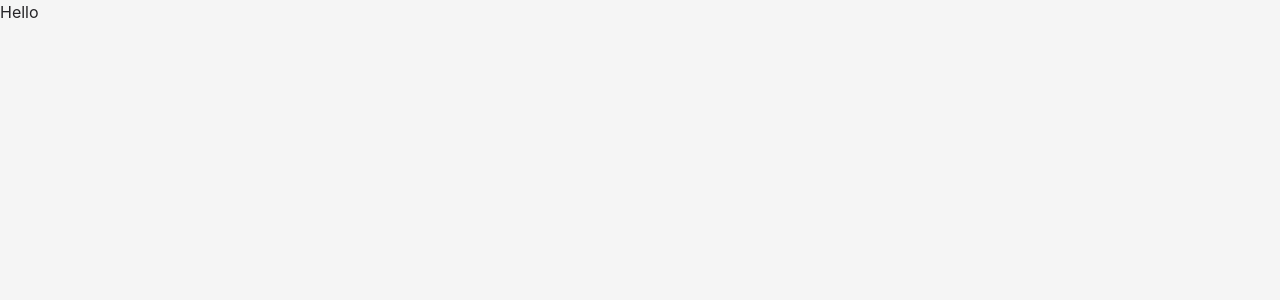
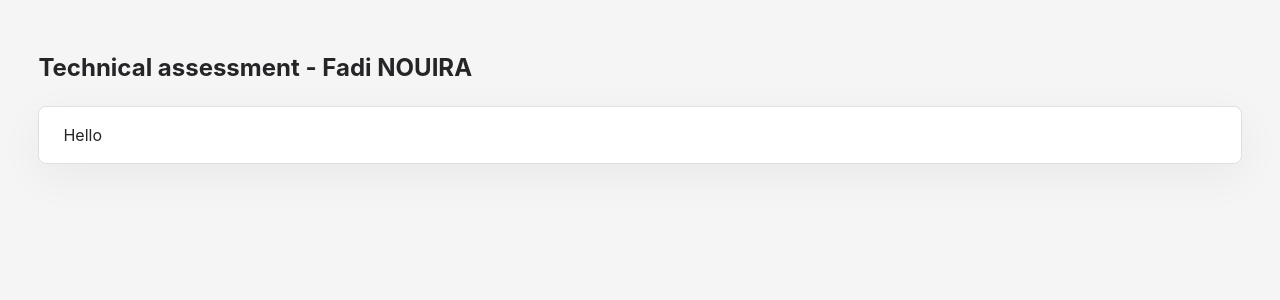
Before and after one commit to fadinouira/technical-assessment, a React (Vite) app: page / in a window 1280 px wide. Shown: the top 300 px of the page. Built offline with nearby package versions, Linux system fonts and the light colour scheme.

Commit message:
HOME-PAGE: Initialize AddressConnections Page

```diff
--- a/src/App.tsx
+++ b/src/App.tsx
@@ -1,5 +1,5 @@
 import MainLayout from 'layouts/MainLayout/MainLayout';
-import AddressConnectionsPage from './pages/AddressConnectionsPage/AddressConnectionsPage';
+import AddressConnectionsPage from 'pages/AddressConnectionsPage/AddressConnectionsPage';
 
 function App() {
   return (
--- a/src/pages/AddressConnectionsPage/AddressConnectionsPage.tsx
+++ b/src/pages/AddressConnectionsPage/AddressConnectionsPage.tsx
@@ -1,5 +1,14 @@
+import { Card, Container, Typography } from 'components';
+import { GlobalVariables } from 'config/constants';
+
 function AddressConnectionsPage() {
-  return <div>Hello</div>;
+  return (
+    <Container maxWidth={GlobalVariables.BreakPoints.lg}>
+      <Typography variant="h2">Technical assessment - Fadi NOUIRA</Typography>
+      {/* TODO: Add select AddressConnection feature here */}
+      <Card>Hello</Card>
+    </Container>
+  );
 }
 
 export default AddressConnectionsPage;
```
